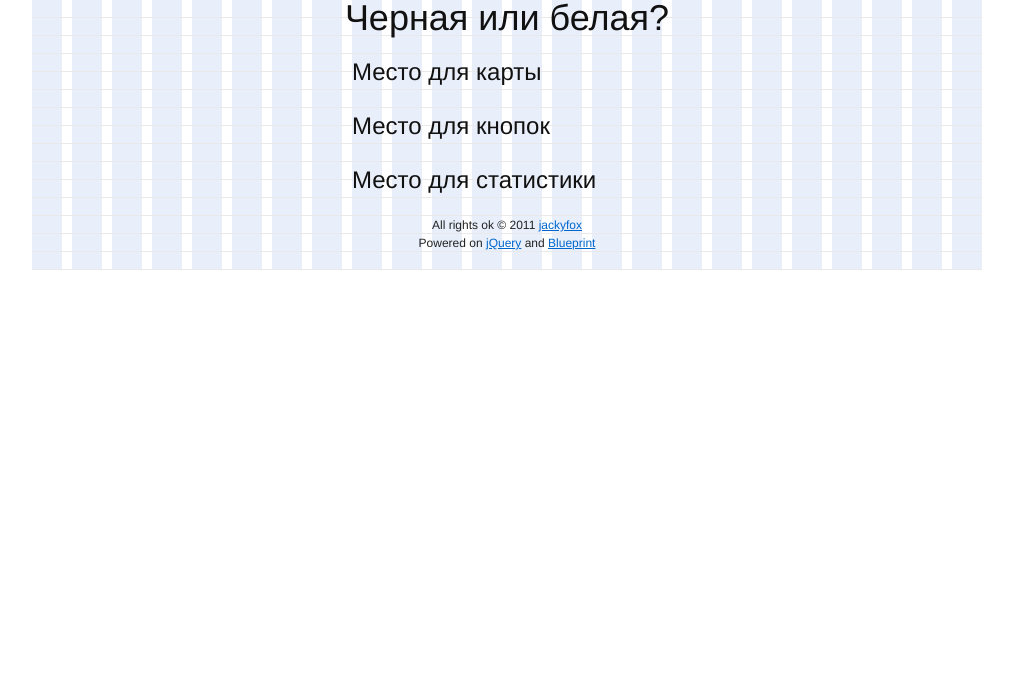
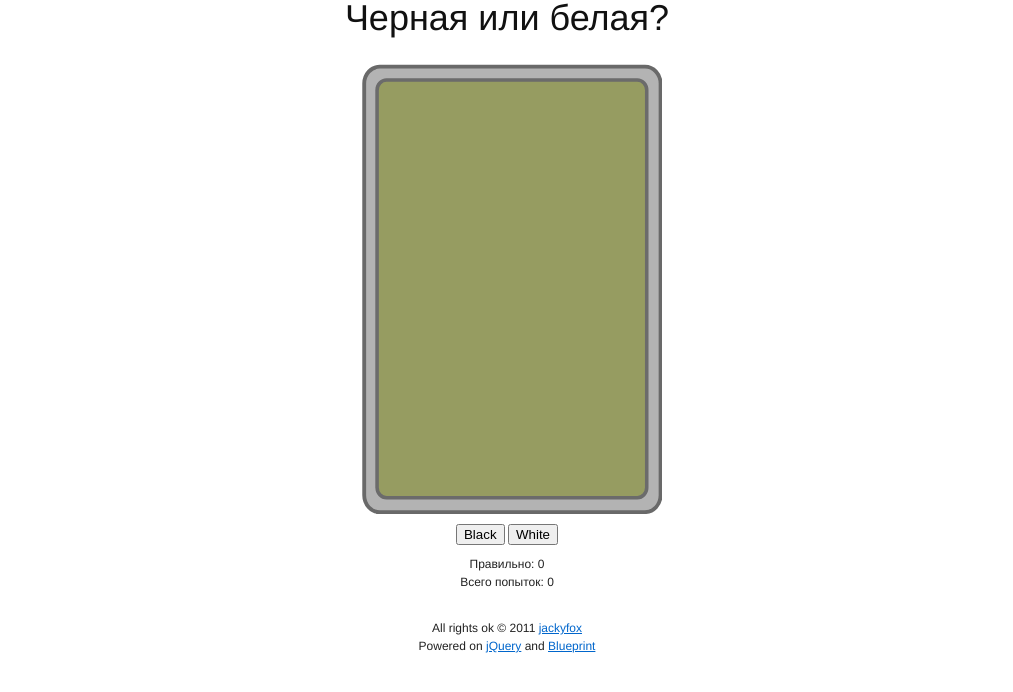
Before and after one commit to jackyfox/bw-guess, a PHP site: page / in a window 1280 px wide. Shown: the top 692 px of the page, without its empty margins (133-1146 px from the left). Run offline with PHP 8.4, Linux system fonts and the light colour scheme.

Commit message:
Work everything except card color chanhing

```diff
--- a/index.php
+++ b/index.php
@@ -11,35 +11,90 @@
 <title>Black or white</title>
 </head>
 <body>
-<div class="container showgrid">
+<div class="container">
+	<center>
   	<div class="span-24">
-  	<center>
   		<h1>Черная или белая?</h1>
-  	</center>
   	</div>
 
   	<div class="span-8 prepend-8 append-8">
-  		<div class="card">
-  			<h2>Место для карты</h2>
+  		<div class="card" style="padding: 10px">
+  			<img alt="Card" src="images/card_back.svg" width="300">
   		</div>
   		<div class="buttons">
-  			<h2>Место для кнопок</h2>
+  			<button name="black">Black</button>
+  			<button name="white">White</button>
   		</div>
-  		<div class="stat">
-  			<h2>Место для статистики</h2>
+  		<div class="stat" style="padding: 10px">
+  			<p>Правильно: <span id="right">0</span> <br />
+  			Всего попыток: <span id="total">0</span></p>
   		</div>
   	</div>
 
   	<div class="span-24">
-  	<center>
   		<p>All rights ok &copy; 2011 <a href="http://www.jackyfox.com">jackyfox</a><br />
   		Powered on <a href="http://jquery.com/">jQuery</a> and <a href="http://www.blueprintcss.org/">Blueprint</a></p>
+  	</div>
   	</center>
-  	</div>
   </div>
 <script type="text/javascript">
+var card;
+var attempts = 0;
+var guesses = 0;
+function new_card()
+{
+	return Math.round(Math.random());
+}
+function attempt(btn)
+{
+	attempts++;
+	card = new_card();
+
+	if (card == btn)
+	{
+		guesses++;
+		$("span#right").text(guesses);
+	}
+	$("span#total").text(attempts);
+
+	// card rotation step 1
+	$(".card img").animate({
+		width: 1,
+		height: 450
+	}, 150 );
+
+	// change card color to black or white
+	if (card == 0)
+		$(".card img").attr("src","images/card_black.svg");
+	else
+		$(".card img").attr("src","images/card_white.svg");
+
+	// card rotation step 2
+	$(".card img").animate({
+		width: 300,
+		height: 450
+	}, 150 ).delay(500).animate({
+		width: 1,
+		height: 450
+	}, 150 );
+
+	// return card back
+	$(".card img").attr("src","images/card_back.svg");
+
+	// card rotation step 3
+	$(".card img").animate({
+		width: 300,
+		height: 450
+	}, 150 );
+
+}
 $(document).ready(function() {
-	//alert('Hello, user!');
+	$("button[name='black']").click(function() {
+		attempt(0);
+	});
+	$("button[name='white']").click(function() {
+		attempt(1);
+	});
 });
  </script>
 </body>
```
Also changed, not shown: images/card_back.svg (added), images/card_black.svg (added), images/card_white.svg (added).
